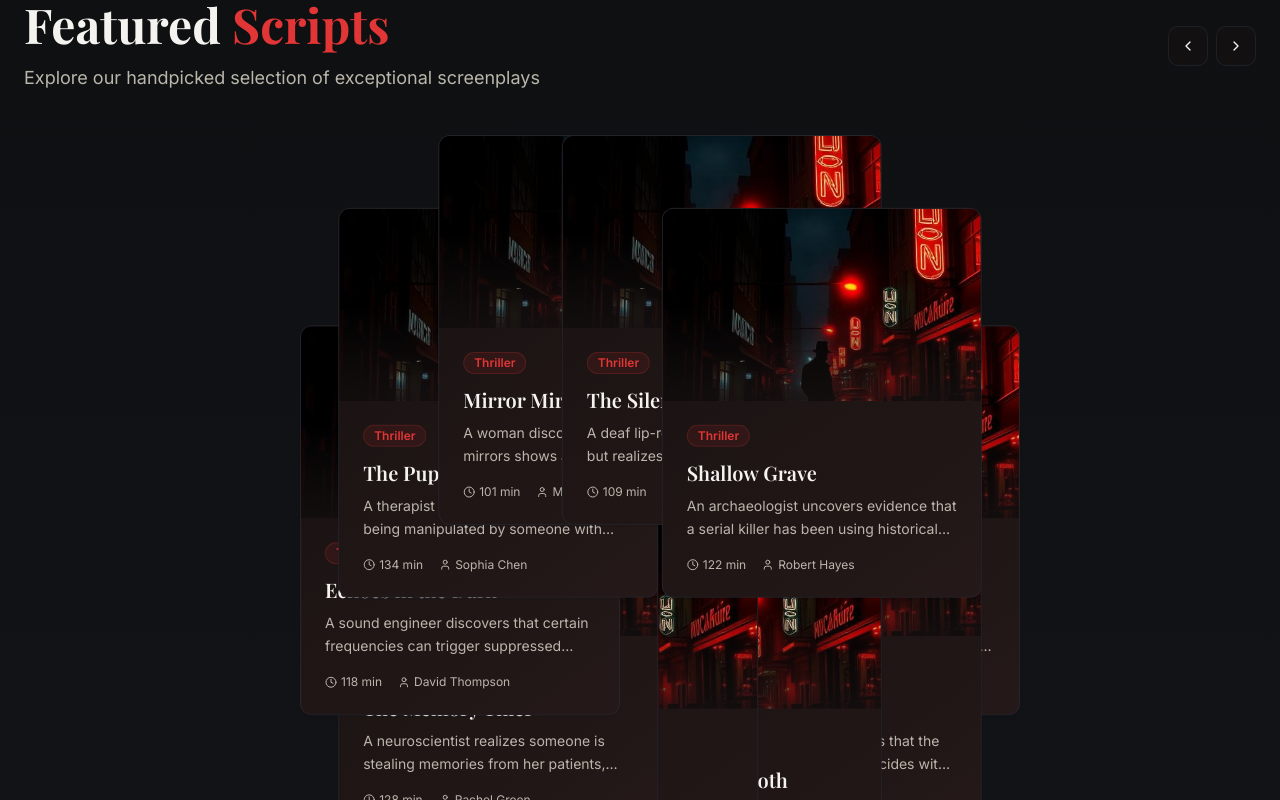
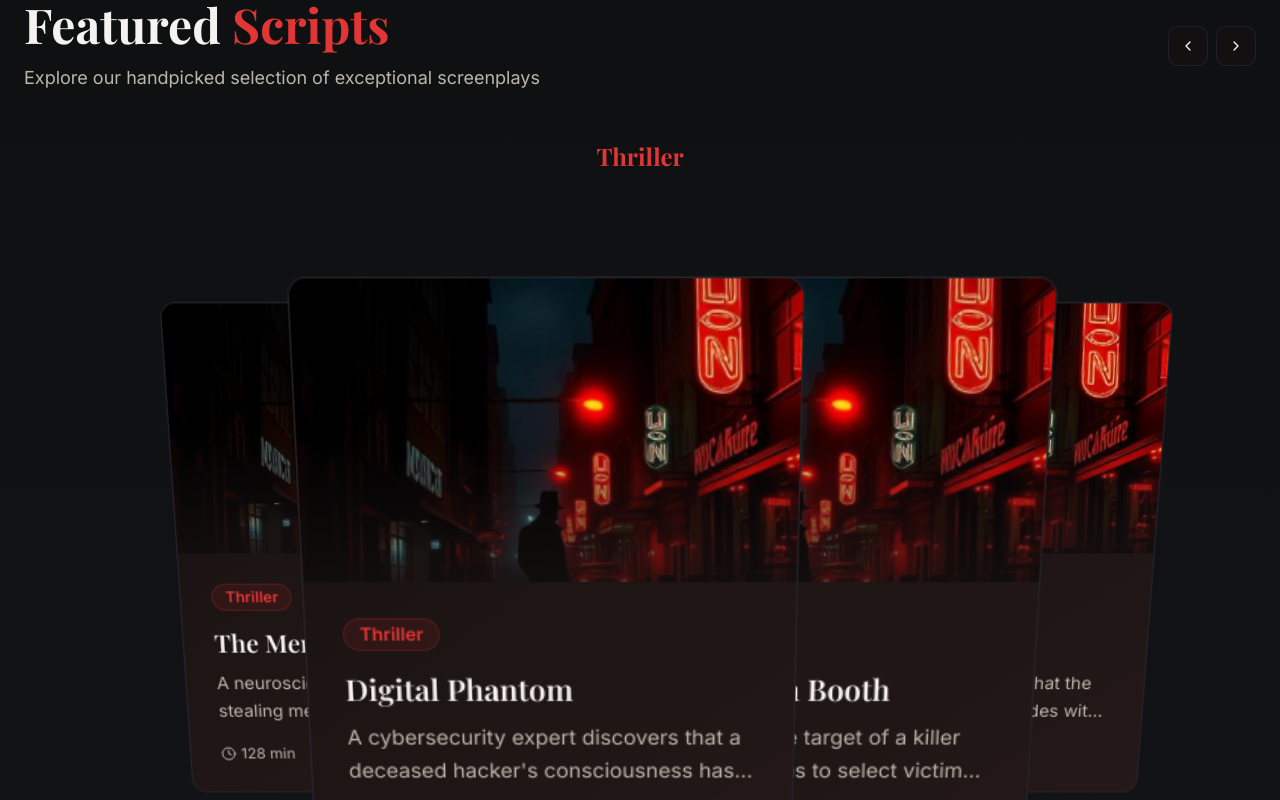
Before and after one commit to prabhathpuli-cloud/flick-scroll-showcase, a React (Vite) app: page / in a window 1280 px wide. Shown: the part 880-1680 px from the top of the page. Built offline with nearby package versions, Linux system fonts and the light colour scheme; the HTML template or start-up script is replaced by a standard one.

Commit message:
Update carousel to donut

```diff
--- a/src/components/ScriptCarousel.tsx
+++ b/src/components/ScriptCarousel.tsx
@@ -82,29 +82,36 @@ const ScriptCarousel = ({ scripts, onScriptSelect }: ScriptCarouselProps) => {
               {genre}
             </h3>
 
-            {/* Wheel Container */}
-            <div className="relative w-full h-[600px] flex items-center justify-center">
+            {/* 3D Donut Wheel Container */}
+            <div className="relative w-full h-[600px] flex items-center justify-center" style={{ perspective: '1200px' }}>
               <div
-                className="relative w-[500px] h-[500px] transition-transform duration-700 ease-in-out"
+                className="relative w-[400px] h-[400px] transition-transform duration-700 ease-in-out preserve-3d"
                 style={{
-                  transform: `rotate(${rotationAngle}deg)`
+                  transform: `rotateX(-10deg) rotateY(${rotationAngle}deg)`,
+                  transformStyle: 'preserve-3d'
                 }}
               >
                 {genreScripts.map((script, index) => {
                   const angle = (360 / genreScripts.length) * index;
-                  const radius = 200; // Distance from center
+                  const radius = 300; // Distance from center
                   const x = Math.cos((angle * Math.PI) / 180) * radius;
-                  const y = Math.sin((angle * Math.PI) / 180) * radius;
+                  const z = Math.sin((angle * Math.PI) / 180) * radius;
+
+                  // Calculate scale based on z position for depth effect
+                  const scale = 0.7 + (z + radius) / (radius * 4);
+                  const opacity = 0.6 + (z + radius) / (radius * 2);
 
                   return (
                     <div
                       key={script.id}
-                      className="absolute w-[280px] transition-all duration-300 hover:scale-110 hover:z-10"
+                      className="absolute w-[280px] transition-all duration-300 hover:scale-110"
                       style={{
                         left: '50%',
                         top: '50%',
-                        transform: `translate(-50%, -50%) translate(${x}px, ${y}px) rotate(${-rotationAngle}deg)`,
-                        transformOrigin: 'center'
+                        transform: `translate(-50%, -50%) translate3d(${x}px, 0px, ${z}px) scale(${scale})`,
+                        transformOrigin: 'center',
+                        opacity: opacity,
+                        zIndex: Math.round(z + radius)
                       }}
                     >
                       <div className="hover:shadow-glow">
```
